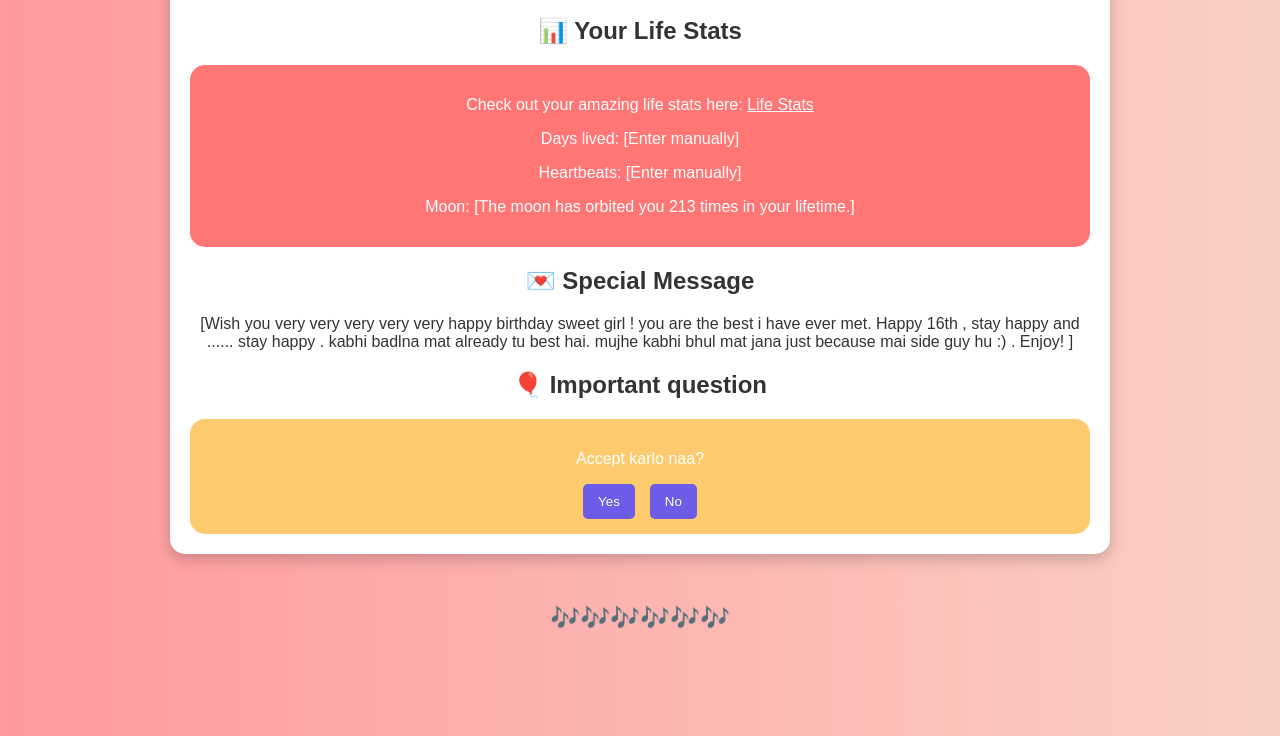
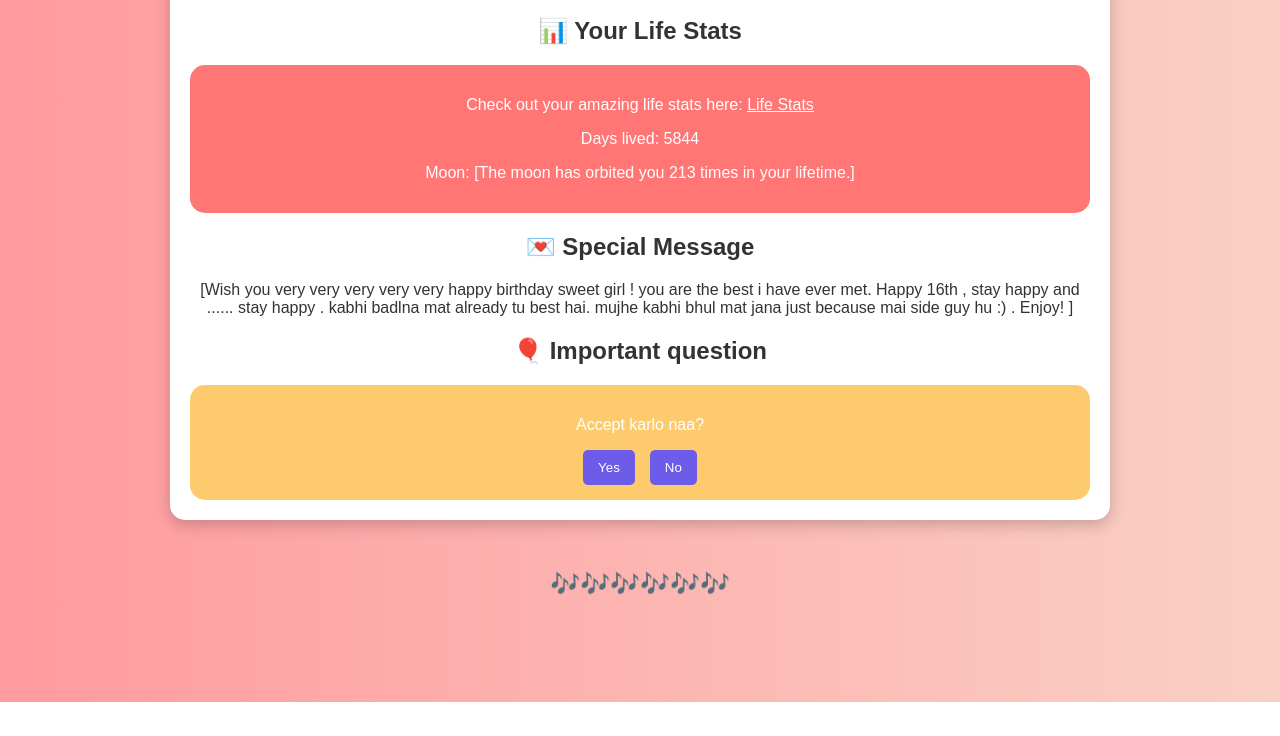
Before and after one commit to Purvayu132/Birthday-gallery, a plain HTML site: page index.html in a window 1280 px wide. Shown: the part 1173-1909 px from the top of the page. After the commit the page ends 1875 px from the top, so only its background shows below. Drawn offline with Linux system fonts and the light colour scheme; grey boxes are pictures that could not be loaded.

Commit message:
Update index.html

```diff
--- a/index.html
+++ b/index.html
@@ -164,8 +164,7 @@
         Check out your amazing life stats here:
         <a href="https://neal.fun/life-stats/" target="_blank">Life Stats</a>
       </p>
-      <p>Days lived: [Enter manually]</p>
-      <p>Heartbeats: [Enter manually]</p>
+      <p>Days lived: 5844</p>
       <p>Moon: [The moon has orbited you 213 times in your lifetime.]</p>
     </div>
 
```
